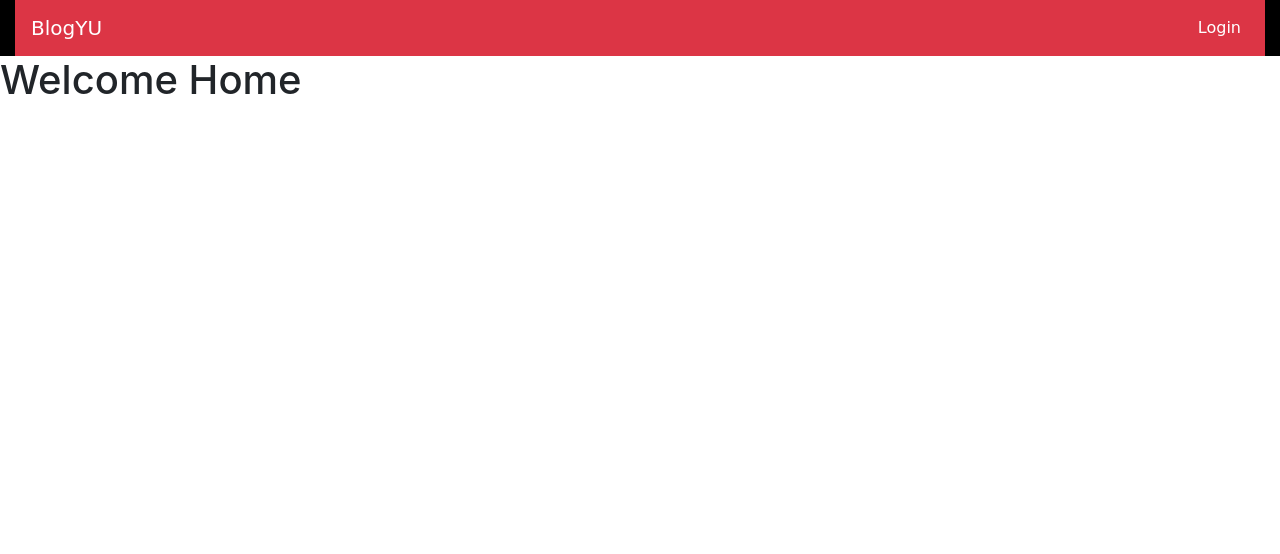
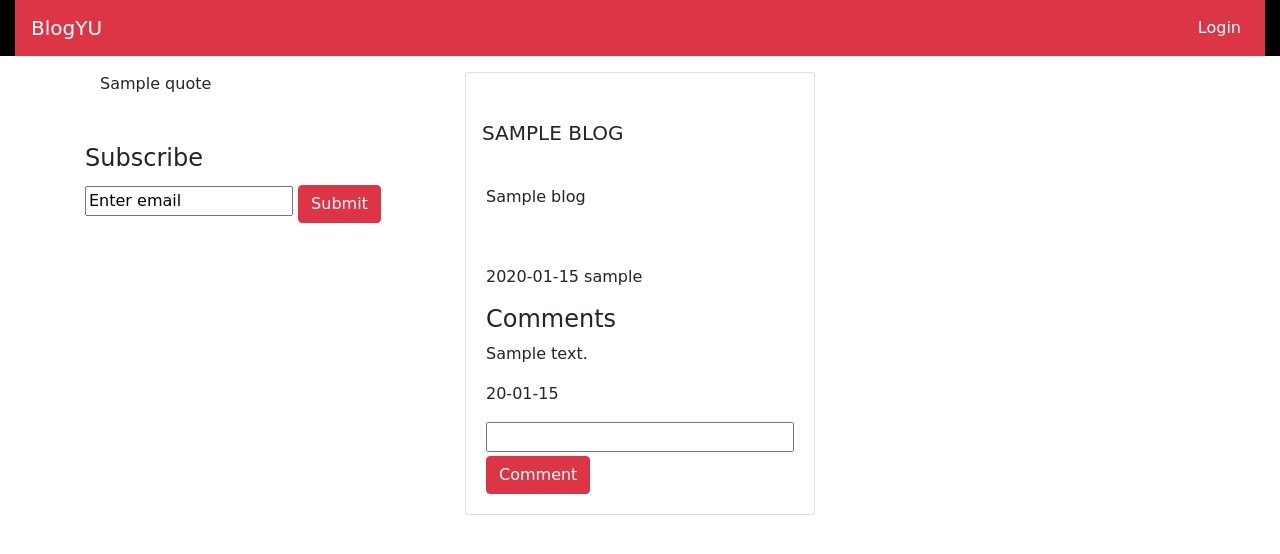
Before and after one commit to IreneMercy/Blogyou, a Python web app: template app/templates/index.html in a window 1280 px wide. Shown: the top 554 px of the page. Run offline with Jinja, Linux system fonts and the light colour scheme; the template is opened without the code that fills it: most values are stand-ins (such as "Sample title", 1, 10 or a date in 2020); some libraries are stand-ins or nearby versions; some web fonts are replaced.

Commit message:
add comment form

```diff
--- a/app/templates/index.html
+++ b/app/templates/index.html
@@ -1,5 +1,57 @@
 {% include 'base.html' %}
+{% block content%}
+<div class="container home">
+<div class="row">
+  <div class="col-md-4">
+    <div class="col-md-8">
+      <p class="mt-3">{{quote.quote}}</p>
+    </div>
+    <form class="mt-5" action="/subscribe" method='POST'>
+      <h4>Subscribe</h4>
+      <input type="text" name="email" value="Enter email">
+      <input class="btn btn-danger mt-1" type="submit" value="Submit">
+    </form>
+  </div>
+      {% for blog in blogs%}
+      <div class="col-md-4 mt-3">
+        <div class="card">
+          <div class="card-title mt-5 ml-3 text-uppercase">
+            <h5>{{blog.title}}</h5>
+          </div>
+          <div class="card-body">
+            <p>{{blog.blog}}</p>
+          </div>
+          <div class="card-body">
+            <p>{{blog.date_posted.strftime('%Y-%m-%d')}} {{blog.blogyou.username}}</p>
+            {%  if current_user == blog.blogyou %}
+            <a class="text-danger" href="{{url_for('main.del_blog',blog_id=blog.id)}}">DeleteBlog</a>
+            {% endif %}
+            <h4 class="mt-3">Comments</h4>
+            {% for comm in comment %}
+              {% if blog.id == comm.blog_id %}
+                <p>{{comm.comment}}</p>
+                <p>{{comm.date_posted.strftime('%y-%m-%d')}}</p>
 
-{% block content%}
-  <h1>Welcome Home</h1>
+                {%  if current_user == blog.blogyou %}
+                <a class="text-danger" href="{{url_for('main.delete',comment_id=comm.id)}}">DeleteComment</a>
+                {% endif %}
+                {%  if current_user == blog.blogyou %}
+                <a class="bnt-info" href="{{url_for('main.update_post',blog_id=blog.id)}}">update post</a>
+                {% endif %}
+
+              {% endif %}
+            {% endfor %}
+            <form  class="mt-3" action="{{url_for('main.comment',blog_id=blog.id)}}" method="post">
+              <input type="text" name="comment" class="w-100">
+              <input type="submit" value="Comment" class="btn btn-danger mt-1">
+            </form>
+          </div>
+        </div>
+      </div>
+
+      {% endfor %}
+
+
+  </div>
+</div>
 {%  endblock %}
```
